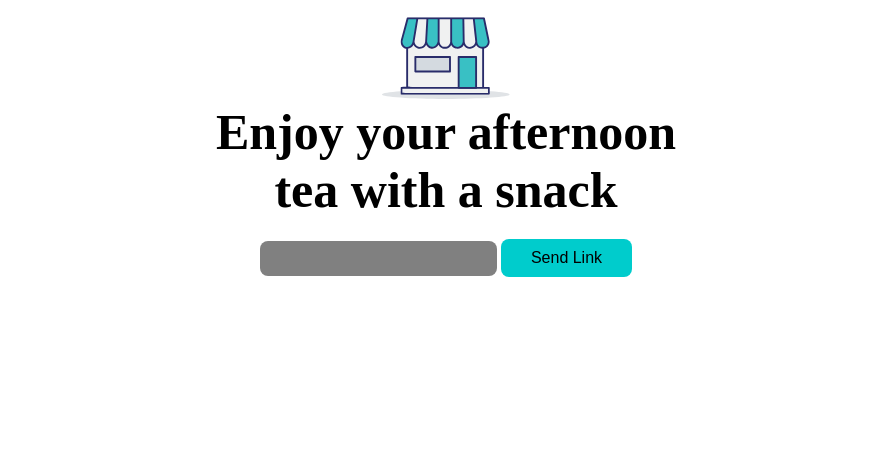
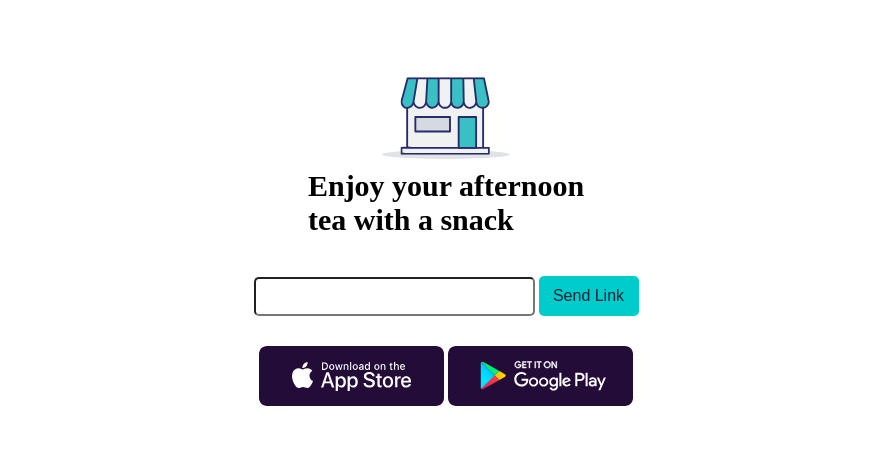
Before and after one commit to bekbol00/css, a plain HTML site: page index.html in a window 1280 px wide. Shown: the part 2693-3160 px from the top of the page, without its empty margins (194-1085 px from the left). Before the commit the page ends 2970 px from the top, so only its background shows below. Drawn offline with Linux system fonts and the light colour scheme.

Commit message:
first commit

```diff
--- a/css/style.css
+++ b/css/style.css
@@ -216,26 +216,39 @@ nav a{
     height: 500px;
 }
 /* ! */
-.home{
+#end {
+    padding: 60px 0;
+  }
+
+  .end {
     display: flex;
-    flex-direction: column;
-    text-align: center;
-}
-.home-home h1{
-    font-size: 50px;
-    margin-bottom: 20px;
-}
-.input input{
-    padding: 10px 30px;
-    border-radius: 8px;
+    justify-content: center;
+  }
+
+  .end-text {
+    display: flex;
+    flex-flow: column;
+    align-items: center;
+  }
+
+  .end-text h1 {
+    font-size: 30px;
+    padding: 10px 0;
+  }
+
+  .end-c input {
+    padding: 10px 50px;
+    border-radius: 5px;
+    margin-block: 30px;
+  }
+
+  .end-c button {
+    background: #00cccc;
+    font-size: 16px;
+    color: #0f2336;
+    width: 100px;
+    height: 40px;
+    border-radius: 5px;
+    cursor: pointer;
     border: none;
-    background: gray;
-}
-.input button{
-    background: #00CCCC;
-    padding: 10px 30px;
-    border-radius: 8px;
-    border: none;
-    cursor: pointer;
-    font-size: 16px;
-}
+  }
--- a/index.html
+++ b/index.html
@@ -146,18 +146,26 @@
     </section>
 
 
-    <section id="home">
-        <div class="home">
-            <div class="home-home">
-            <img src="./image'/Group (6).svg" alt="home">
-                <h1>Enjoy your afternoon <br /> tea with a snack</h1>
-            </div>
-            <div class="input">
-                <input type="text">
-                <button>Send Link</button>
-            </div>
-        </div>
-    </section>
+</section>
+<section id="end">
+  <div class="container">
+    <div class="end">
+      <div class="end-text">
+        <img src="./image'/Group (6).svg" alt="img">
+        <h1>Enjoy your afternoon <br>
+          tea with a snack</h1>
+          <div class="end-c">
+            <input type="text">
+            <button>Send Link</button>
+          </div>
+          <div class="end-img">
+            <img src="./image'/Frame (2).svg" alt="img">
+            <img src="./image'/Frame (3).svg" alt="">
+          </div>
+      </div>
+    </div>
+  </div>
+</section>
 
 </body>
 </html>
```
Also changed, not shown: image'/Frame (2).svg (added), image'/Frame (3).svg (added).
